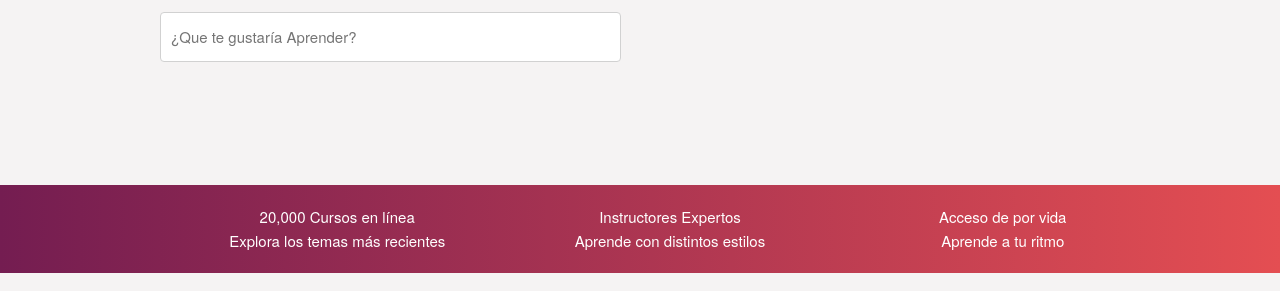
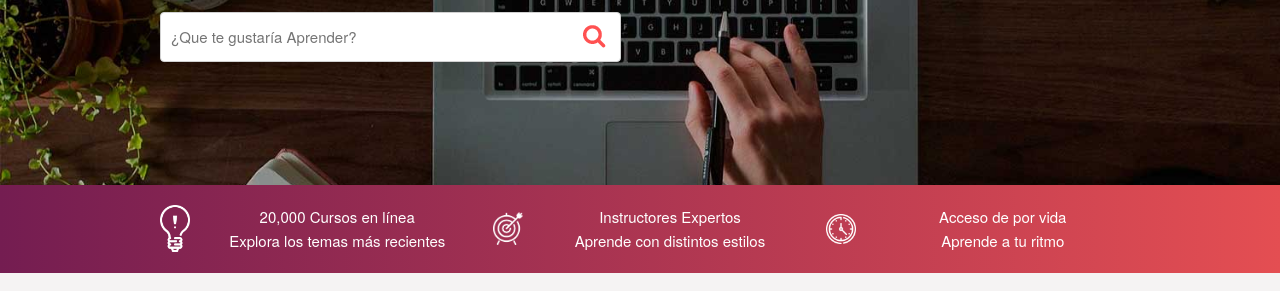
Before and after one commit to stevenfvg/aprendiendo-js, a website built with Vite: page projects/shopping-cart/index.html in a window 1280 px wide. Shown: the part 224-515 px from the top of the page. Built offline with nearby package versions, Linux system fonts and the light colour scheme; files whose address does not match are found by name.

Commit message:
style(project): changes in styles

```diff
--- a/projects/shopping-cart/public/assets/css/styles.css
+++ b/projects/shopping-cart/public/assets/css/styles.css
@@ -45,7 +45,7 @@ ul {
 }
 
 #hero {
-    background-image: url(../img/hero.jpg);
+    background-image: url(../img/hero-bg.jpg);
     height: 350px;
     background-size: cover;
 }
@@ -56,6 +56,7 @@ ul {
 
 .submenu {
     position: relative;
+    margin-bottom: 0;
 }
 
 .submenu #carrito {
@@ -107,7 +108,7 @@ ul {
     display: block;
     text-indent: -9999px;
     width: 50px;
-    background-image: url(../img/lupa.png);
+    background-image: url(../img/magnifying-glass.png);
     background-position: right center;
     background-repeat: no-repeat;
     border: none;
@@ -149,15 +150,15 @@ ul {
 }
 
 .icono1 {
-    background-image: url(../img/icono1.png);
+    background-image: url(../img/icon_1.png);
 }
 
 .icono2 {
-    background-image: url(../img/icono2.png);
+    background-image: url(../img/icon_2.png);
 }
 
 .icono3 {
-    background-image: url(../img/icono3.png);
+    background-image: url(../img/icon_3.png);
 }
 
 #lista-cursos .row {
```
